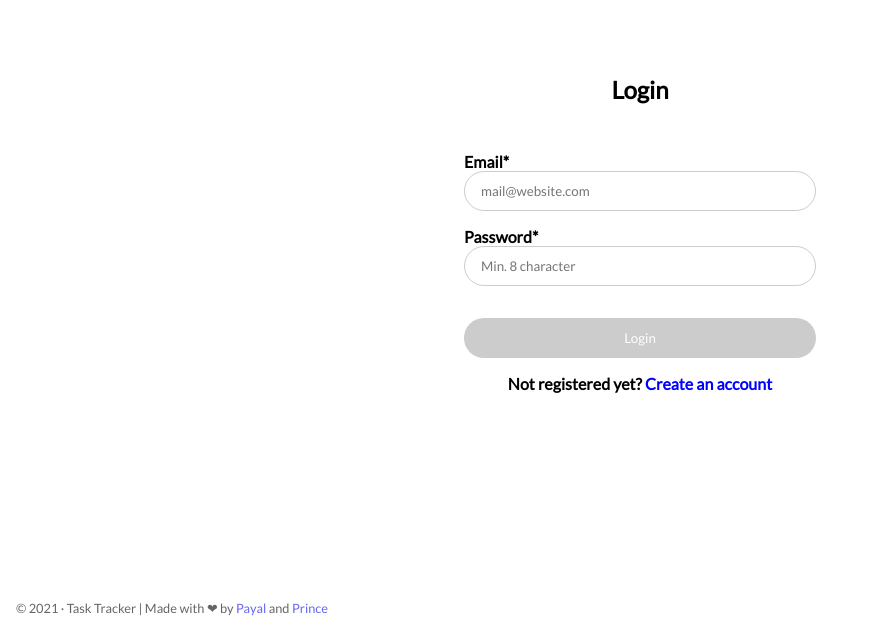
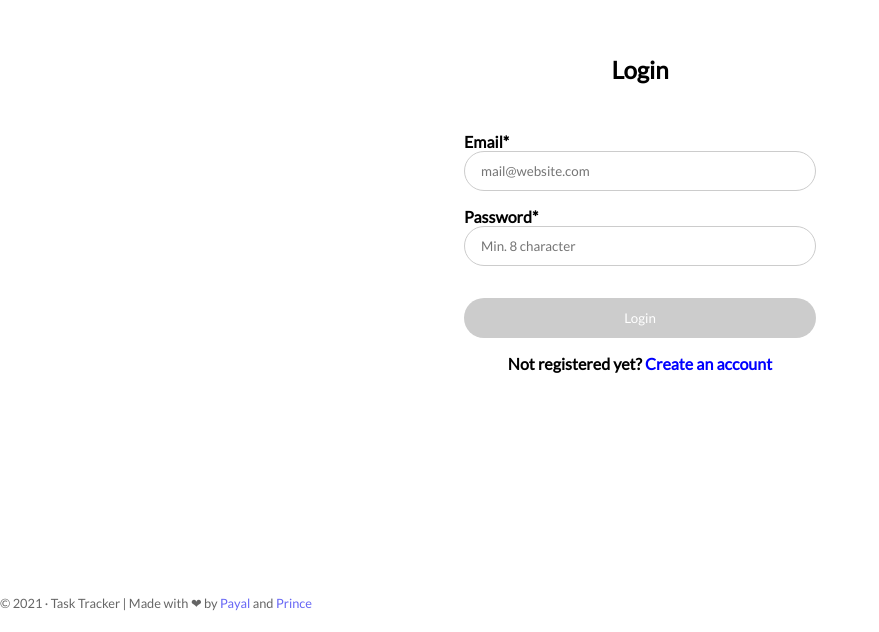
Before and after one commit to PayalSasmal10/ToDo-FullStack, a React (Create React App) app in the folder todo-project/todo-ui/: page /login in a window 1280 px wide. Shown: the part 168-800 px from the top of the page, without its empty margins (0-879 px from the left). Built offline with nearby package versions, Linux system fonts and the light colour scheme.

Commit message:
copyright of login page updated

```diff
--- a/todo-project/todo-ui/src/pages/login-page.js
+++ b/todo-project/todo-ui/src/pages/login-page.js
@@ -7,6 +7,7 @@ const LoginPage = () => {
   const [loginSwitch, setLoginSwitch] = useState(false);
 
   return (
+    <>
       <div className="loginPage">
         <div className="login-section">
           {!loginSwitch && (
@@ -16,12 +17,13 @@ const LoginPage = () => {
             <SignUp loginSwitch={loginSwitch} setLoginSwitch={setLoginSwitch} />
           )}
         </div>
+      </div>
       <span className="copyright3">
         &copy; {new Date().getFullYear()} &#183; Task Tracker | Made with
         &#10084; by <a href="https://twitter.com/payalsasmal">Payal</a> and{' '}
         <a href="https://twitter.com/TheKrPrince">Prince</a>
       </span>
-    </div>
+    </>
   );
 };
 
--- a/todo-project/todo-ui/src/pages/login-page.scss
+++ b/todo-project/todo-ui/src/pages/login-page.scss
@@ -10,24 +10,25 @@
   margin-bottom: 1rem;
 }
 
-.copyright3 {
-  opacity: 0.6;
-  font-size: 0.8rem;
-  position: absolute;
-  left: 1rem;
-  bottom: 1rem;
-  a {
-    text-decoration: none;
-  }
-}
-
 /** Login Page **/
 .loginPage {
-  min-height: 100vh;
+  min-height: 95vh;
   display: flex;
   flex-direction: column;
   align-items: center;
   justify-content: center;
+}
+
+/** Copyright **/
+.copyright3 {
+  opacity: 0.6;
+  font-size: 0.8rem;
+  // position: absolute;
+  // left: 1rem;
+  // bottom: 1rem;
+  a {
+    text-decoration: none;
+  }
 }
 
 /** Login section **/
```
Lines whose indentation alone changed are shown as unchanged.
